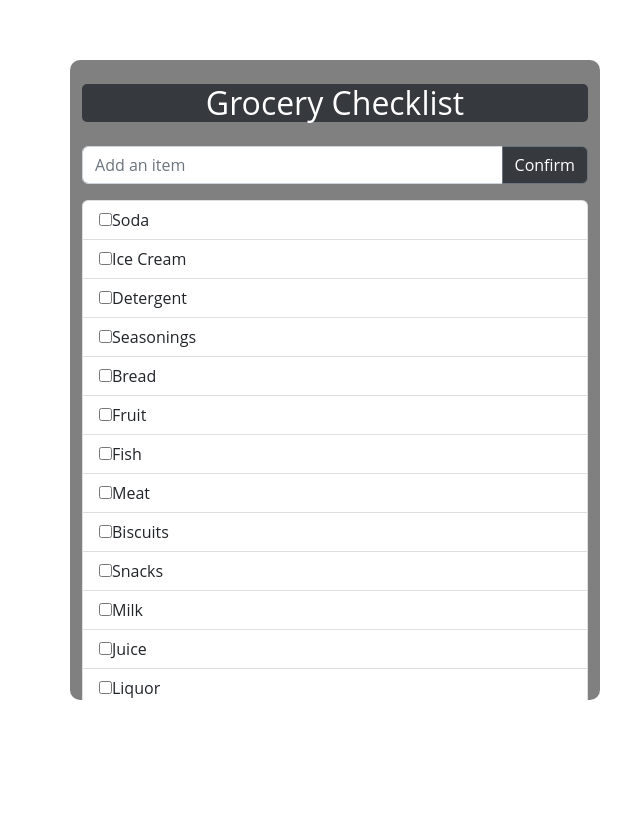
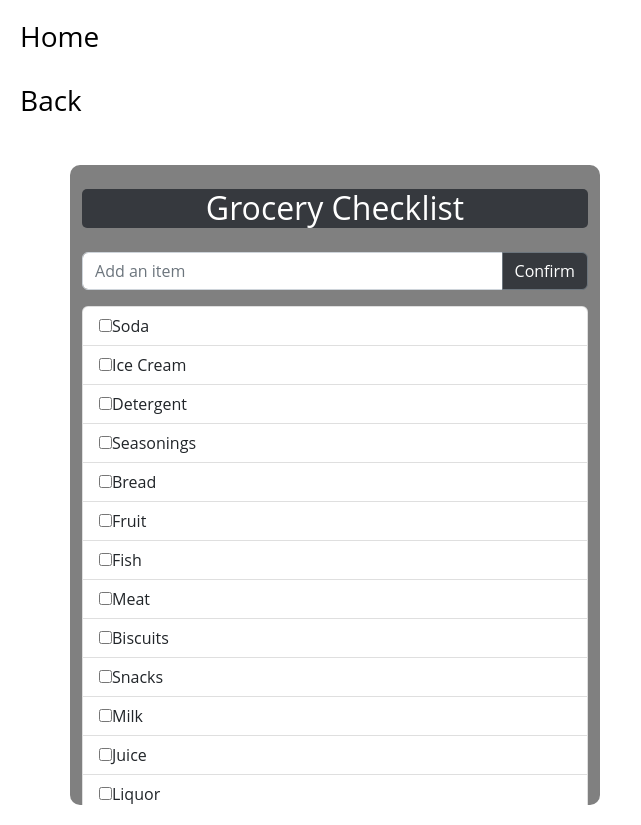
Before and after one commit to Azriel09/html-exercises, a plain HTML site: page js/activity-1.html in a window 1280 px wide. Shown: the whole page, without its empty margins (0-641 px from the left). Before the commit the page ends 800 px from the top, so only its background shows below. Drawn offline with nearby package versions, Linux system fonts and the light colour scheme.

Commit message:
added home and back button to js exercises 1

```diff
--- a/js/activity-1.html
+++ b/js/activity-1.html
@@ -16,6 +16,9 @@
     <title>Activity 1</title>
   </head>
   <body>
+    <h3><a href="../index.html">Home</a></h3>
+    <br />
+    <h3><a href="js-activities.html">Back</a></h3>
     <div class="container">
       <div class="row">
         <div class="col" id="first-col">
--- a/js/css/js1.css
+++ b/js/css/js1.css
@@ -31,6 +31,11 @@
   margin-top: 5vh;
   border-radius: 10px;
   margin-left: 10vh;
+}
+
+h3 a {
+  text-decoration: none;
+  color: black;
 }
 
 @import url("https://fonts.googleapis.com/css?family=Droid+Sans+Mono|Open+Sans");
--- a/js/css/js2.css
+++ b/js/css/js2.css
@@ -2,6 +2,10 @@
   text-decoration: line-through;
 }
 
+h3 a {
+  text-decoration: none;
+  color: black;
+}
 .h2-grocery {
   background-color: #36393e;
   text-align: center;
--- a/js/css/js3.css
+++ b/js/css/js3.css
@@ -15,6 +15,10 @@ button {
   padding: 5px 10px;
   border-radius: 5px;
   margin-bottom: 10px;
+}
+h3 a {
+  text-decoration: none;
+  color: black;
 }
 
 @import url("https://fonts.googleapis.com/css?family=Droid+Sans+Mono|Open+Sans");
--- a/js/css/js4.css
+++ b/js/css/js4.css
@@ -9,6 +9,11 @@
   padding: 5px 10px;
   border-radius: 5px;
   margin-bottom: 10px;
+}
+
+h3 a {
+  text-decoration: none;
+  color: black;
 }
 
 @import url("https://fonts.googleapis.com/css?family=Droid+Sans+Mono|Open+Sans");
--- a/js/css/js5.css
+++ b/js/css/js5.css
@@ -13,6 +13,10 @@ button {
   margin-bottom: 10px;
 }
 
+h3 a {
+  text-decoration: none;
+  color: black;
+}
 @import url("https://fonts.googleapis.com/css?family=Droid+Sans+Mono|Open+Sans");
 
 body {
--- a/js/css/js6.css
+++ b/js/css/js6.css
@@ -11,6 +11,10 @@ button {
   padding: 5px 10px;
   border-radius: 5px;
   margin-bottom: 10px;
+}
+h3 a {
+  text-decoration: none;
+  color: black;
 }
 
 @import url("https://fonts.googleapis.com/css?family=Droid+Sans+Mono|Open+Sans");
```
Also changed, not shown: js/activity-2.html (+3 -0 lines), js/activity-3.html (+3 -0 lines), js/activity-4.html (+3 -0 lines), js/activity-5.html (+3 -0 lines), js/activity-6.html (+3 -0 lines).
